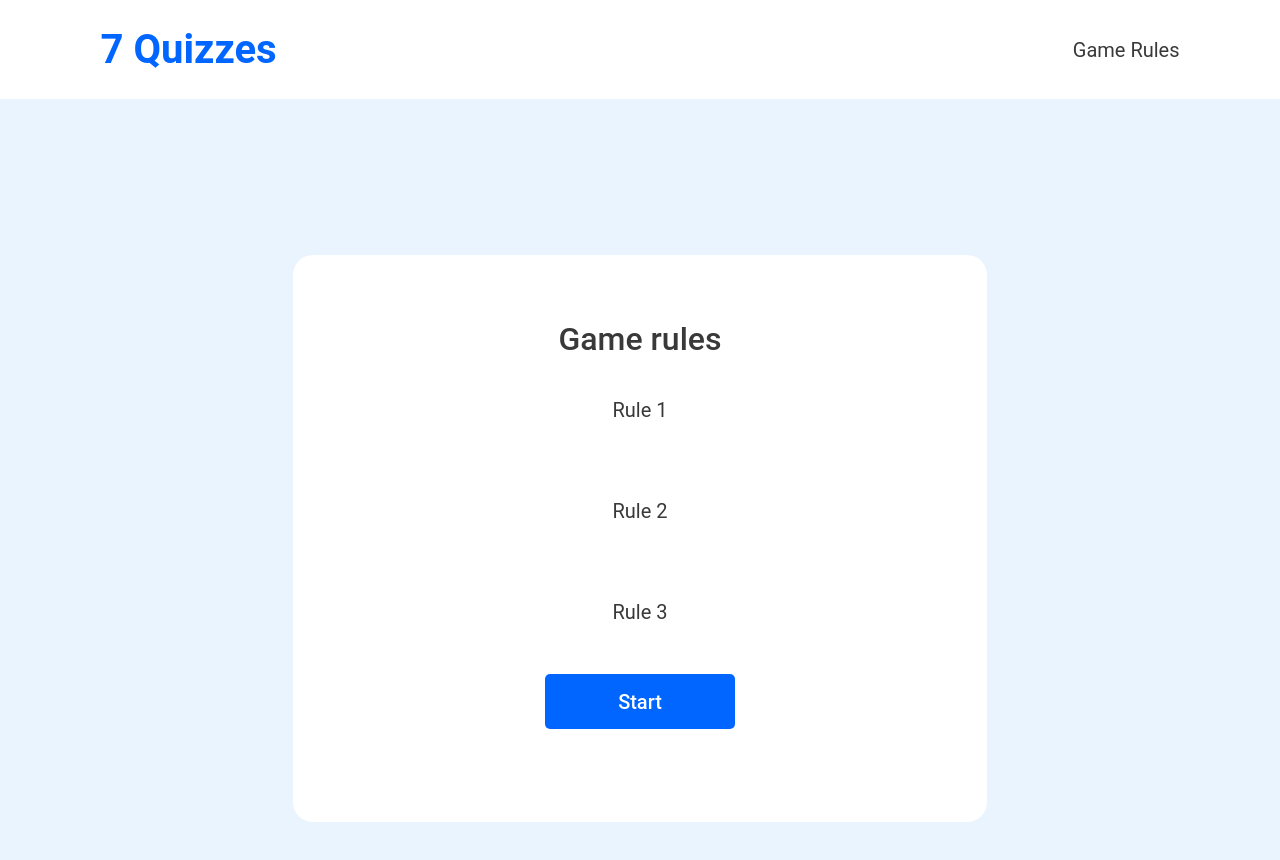
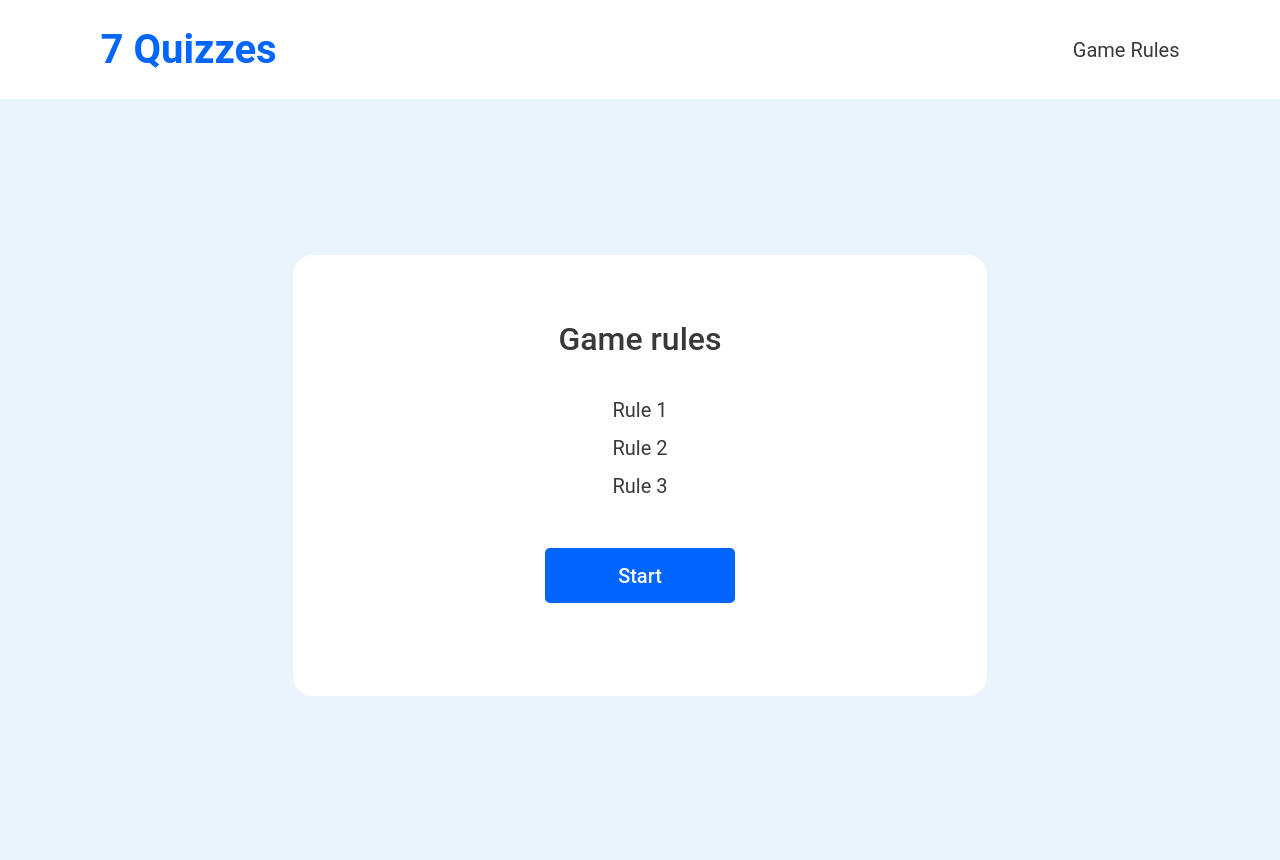
Before and after one commit to YuliaVorotintseva/7quizzes-frontend, a React (Vite) app: page / in a window 1280 px wide. Shown: the top 860 px of the page. Built offline with nearby package versions, Linux system fonts and the light colour scheme.

Commit message:
style: deleted fix height from GameRules

```diff
--- a/src/components/GameRules/gameRules.css
+++ b/src/components/GameRules/gameRules.css
@@ -19,7 +19,6 @@
   flex-direction: column;
   gap: 14px;
   justify-content: space-between;
-  height: 226px;
   margin: 40px auto 50px;
   font-size: var(--text-header-info);
   font-weight: var(--font-weight-normal);
```
